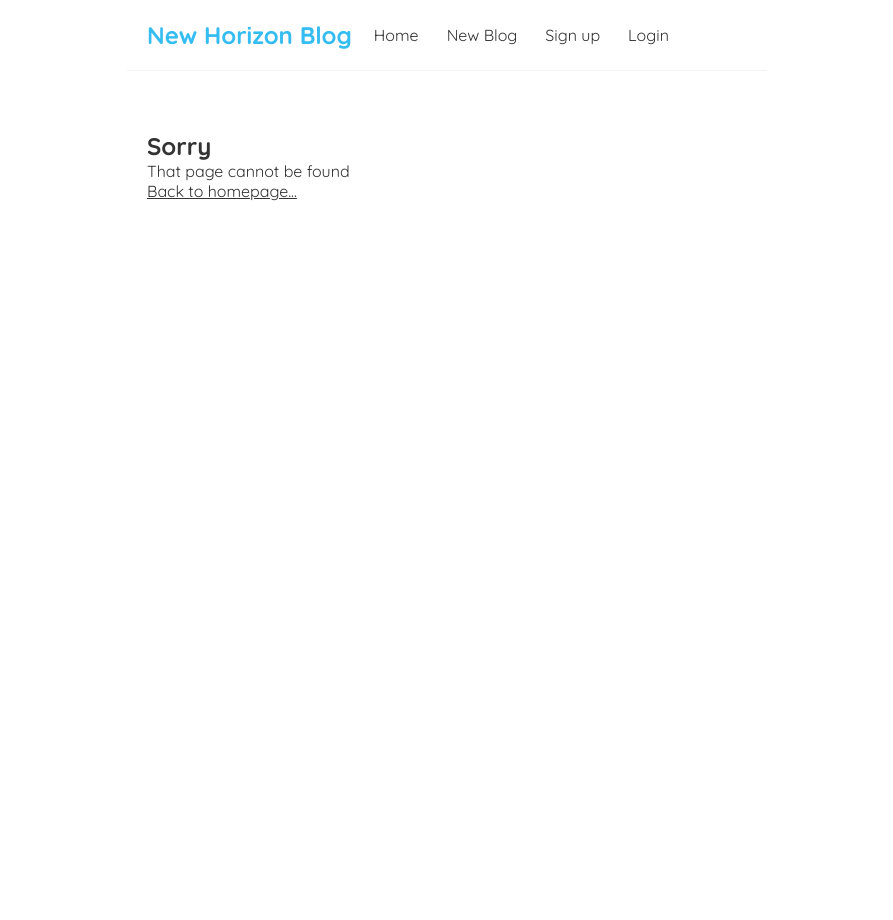
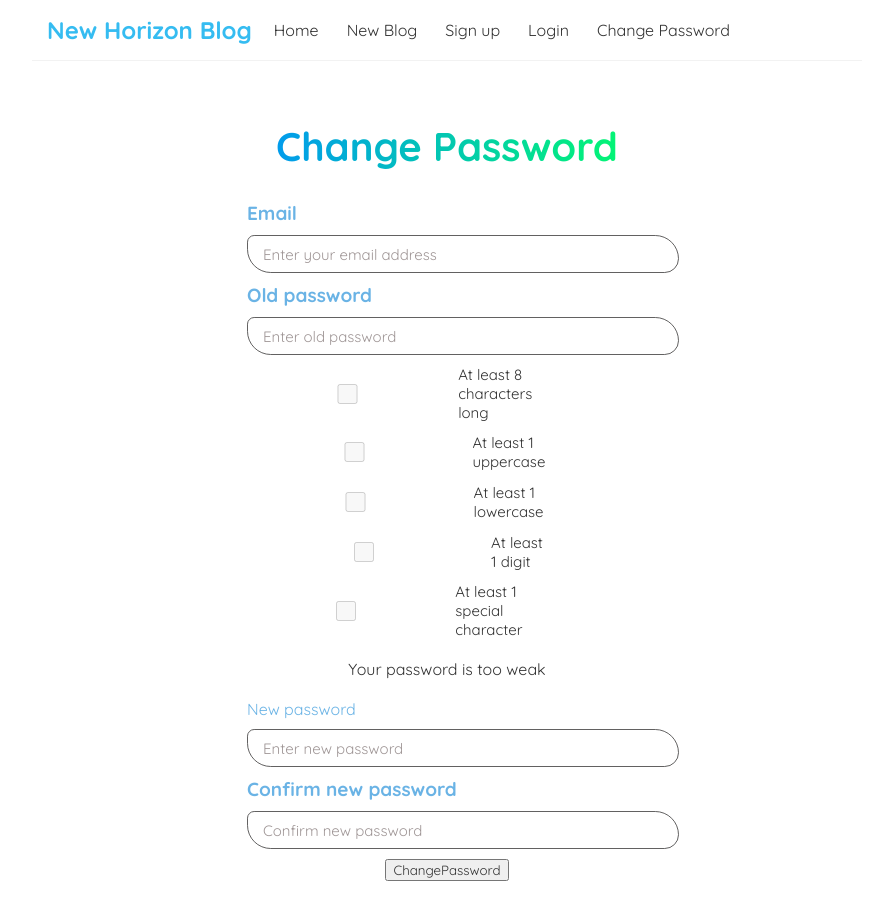
Before and after one commit to ehoang0106/hard-working-python-blog, a React (Create React App) app: page /change-password in a window 1280 px wide. Shown: the top 920 px of the page, without its empty margins (193-1086 px from the left). Before the commit the page ends 800 px from the top, so only its background shows below. Built offline with nearby package versions, Linux system fonts and the light colour scheme.

Commit message:
create change password

```diff
--- a/src/App.js
+++ b/src/App.js
@@ -8,6 +8,8 @@ import BlogDetails from './BlogDetails';
 import NotFound from './NotFound';
 import SignUp from './SignUp';
 import Login from './Login';
+import ChangePassword from './ChangePassword';
+import Test from './Test';
 
 
 function App() {
@@ -39,6 +41,14 @@ function App() {
             <BlogDetails />
           </Route>
 
+          <Route exact path="/change-password">
+            <ChangePassword/>
+          </Route>
+
+          <Route exact path="/test">
+            <Test/>
+          </Route>
+
           <Route path='*'>
             <NotFound/>
           </Route>
--- /dev/null
+++ b/src/ChangePassword.js
@@ -0,0 +1,85 @@
+
+import './changepassword.css';
+
+import CheckBox from "./CheckBox";
+
+const ChangePassword = () => {
+
+
+
+
+
+    return (
+
+
+        <div className="change-password">
+            <h2>Change Password</h2>
+
+            <form>
+
+
+
+
+                <div className="label-and-input">
+                    <label>Email</label>
+                    <input
+                    required
+                    type="text"
+                    name="email"
+                    id="email-field"
+                    placeholder="Enter your email address"
+
+                    />
+                </div>
+
+                <div className="label-and-input">
+                    <label>Old password</label>
+                    <input
+                    required
+                    type="text"
+                    name="old-password"
+                    id="old-pw-field"
+                    placeholder="Enter old password"
+
+
+                    />
+                </div>
+
+                {/* <div className="label-and-input">
+                    <label>New password</label>
+                    <input
+                    required
+                    type="text"
+                    name="new-password"
+                    id="new-pw-filed"
+                    placeholder="Enter new password"
+
+
+                    />
+                </div> */}
+
+                <CheckBox/>
+
+
+
+                <div className="label-and-input">
+                    <label>Confirm new password</label>
+                    <input
+                    required
+                    type="text"
+                    name="confirm-new-password"
+                    id="confirm-new-pw-filed"
+                    placeholder="Confirm new password"
+
+
+                    />
+                </div>
+
+                <button type="submit" class="submit-btn">ChangePassword</button>
+
+            </form>
+        </div>
+    );
+}
+
+export default ChangePassword;
--- /dev/null
+++ b/src/CheckBox.js
@@ -0,0 +1,131 @@
+import { useState } from "react";
+import './checkbox.css'
+const CheckBox = () => {
+
+    const[password, setPassword] = useState("");
+    const[isCheckedLength, setIsCheckedLength] = useState(false);
+    const[isUpperCase, setIsUpperCase] = useState(false);
+    const[isLowerCase, setIsLowerCase] = useState(false);
+    const[isDigit, setIsDigit] = useState(false);
+    const[isSpecial, setIsSpecial] = useState(false);
+
+
+    const checkPW = ()=> {
+
+        const lengthPW = /^.{8,}$/;
+        const uppercaseRegex = /[A-Z]/;
+        const lowercaseRegex = /[a-z]/;
+        const digitRegex = /\d/;
+        const specialCharRegex = /[!@#$%^&*(),.?":{}|<>]/;
+
+
+        setIsCheckedLength(lengthPW.test(password));
+        setIsUpperCase(uppercaseRegex.test(password));
+        setIsLowerCase(lowercaseRegex.test(password));
+        setIsDigit(digitRegex.test(password));
+        setIsSpecial(specialCharRegex.test(password));
+
+    };
+
+    return (
+
+
+
+        <div className="checkbox-wrapper">
+
+            <label>
+                <input type="checkbox"
+                    checked={isCheckedLength}
+                    onChange = {() => {}}
+                    disabled
+
+                />
+
+                <span>At least 8 characters long</span>
+
+            </label>
+
+
+
+            <label>
+                <input type="checkbox"
+                    checked={isUpperCase}
+                    onChange = {() => {}}
+                    disabled
+
+                />
+
+                <span>At least 1 uppercase</span>
+
+            </label>
+
+
+
+            <label>
+                <input type="checkbox"
+                    checked={isLowerCase}
+                    onChange = {() => {}}
+                    disabled
+
+                />
+
+                <span>At least 1 lowercase</span>
+
+            </label>
+
+            <label>
+                <input type="checkbox"
+                    checked={isDigit}
+                    onChange = {() => {}}
+                    disabled
+
+                />
+
+                <span>At least 1 digit</span>
+
+            </label>
+
+            <label>
+                <input type="checkbox"
+                    checked={isSpecial}
+                    onChange = {() => {}}
+                    disabled
+
+                />
+
+                <span>At least 1 special character</span>
+
+            </label>
+
+
+            <p>{isCheckedLength && isUpperCase && isLowerCase && isDigit && isSpecial ? "Your password is strong" : "Your password is too weak"}</p>
+
+            <div className="typePW">
+                <label>New password</label>
+                <input
+                type="password"
+                required
+                placeholder="Enter new password"
+                value={password}
+                onChange={(e) => {
+                    setPassword(e.target.value);
+                    checkPW();
+                }}
+                />
+
+            </div>
+
+
+
+
+
+
+
+
+        </div>
+
+
+    );
+};
+
+export default CheckBox;
--- a/src/Navbar.js
+++ b/src/Navbar.js
@@ -9,6 +9,8 @@ const Navbar = () => {
                 <Link to="/create">New Blog</Link>
                 <Link to="/sign-up">Sign up</Link>
                 <Link to="/login">Login</Link>
+                <Link to="/change-password">Change Password</Link>
+
 
             </div>
         </nav>
--- /dev/null
+++ b/src/Test.js
@@ -0,0 +1,19 @@
+import CheckBox from "./CheckBox";
+
+const Test = () => {
+
+
+    return (
+        <div className="test">
+            <label>
+
+            </label>
+            <CheckBox />
+
+
+
+        </div>
+    );
+}
+
+export default Test;
--- /dev/null
+++ b/src/changepassword.css
@@ -0,0 +1,62 @@
+.change-password{
+    max-width: 400px;
+    margin: 0 auto;
+    text-align: center;
+}
+
+.change-password h2{
+    font-size: 40px;
+    margin-bottom: 30px;
+    background: linear-gradient(to right, #0194f6, #04fc6b);
+    -webkit-background-clip: text;
+    color: transparent;
+    position: relative;
+}
+
+.change-password label{
+    color: #3498dbbb;
+
+}
+
+.label-and-input{
+    font-size: 19px;
+    text-align: left;
+    display: block;
+    color: #3498dbbb;
+    font-weight: bold;
+}
+
+
+.change-password input{
+    width: 100%;
+    padding: 8px 15px;
+    margin: 10px 0;
+    border: 1.8px solid rgb(98, 97, 97);
+    border-radius: 15px 50px 30px;
+    display: block;
+    height: 20px;
+    font-size: medium;
+}
+
+::placeholder{
+    color: rgb(160, 151, 151);
+    opacity: 1;
+    font-size: 15x;
+}
+
+.checkbox-wrapper label{
+    display: flex;
+    align-items: center;
+
+}
+
+.checkbox-wrapper input[type="checkbox"]{
+
+    margin-right: 5px;
+}
+
+.checkbox-wrapper span{
+    font-size: 15px;
+    margin-right: 100px;
+    text-align: left;
+}
--- /dev/null
+++ b/src/checkbox.css
@@ -0,0 +1,30 @@
+.checkbox-wrapper{
+    display: block;
+    align-items: center;
+
+}
+
+.checkbox-wrapper label{
+    gap: 5px;
+    margin-top: 10px;
+}
+
+.checkbox-wrapper span{
+    font-size: 15px;
+}
+
+.typePW input{
+    width: 400px;
+    padding: 8px 15px;
+    margin: 10px 0;
+    border: 1.8px solid rgb(98, 97, 97);
+    border-radius: 15px 50px 30px;
+    display: block;
+    height: 20px;
+    font-size: medium;
+}
+
+.checkbox-wrapper p{
+    margin-top: 20px;
+    margin-bottom: 20px;
+}
--- a/src/index.css
+++ b/src/index.css
@@ -7,10 +7,10 @@
   color: #333;
 }
 .navbar {
-  padding: 20px;
+  padding: 15px;
   display: flex;
   align-items: center;
-  max-width: 600px;
+  max-width: 800px;
   margin: 0 auto;
   border-bottom: 1px solid #f2f2f2;
 }
--- a/src/index.js
+++ b/src/index.js
@@ -11,7 +11,10 @@ root.render(
   </React.StrictMode>
 );
 
+
+//run database server
 // npx json-server --watch data/db.json --port 8000
+
 // If you want to start measuring performance in your app, pass a function
 // to log results (for example: reportWebVitals(console.log))
 // or send to an analytics endpoint. Learn more: https://bit.ly/CRA-vitals
```
